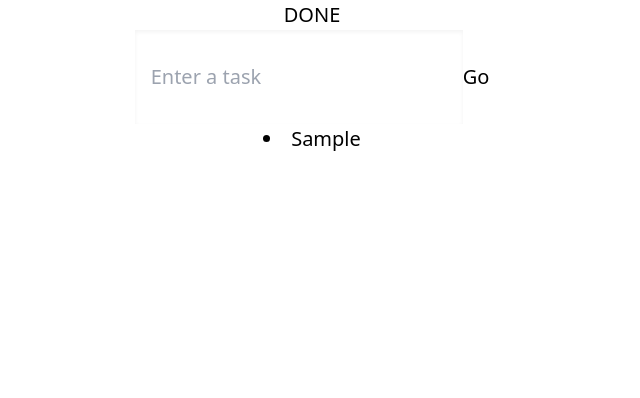
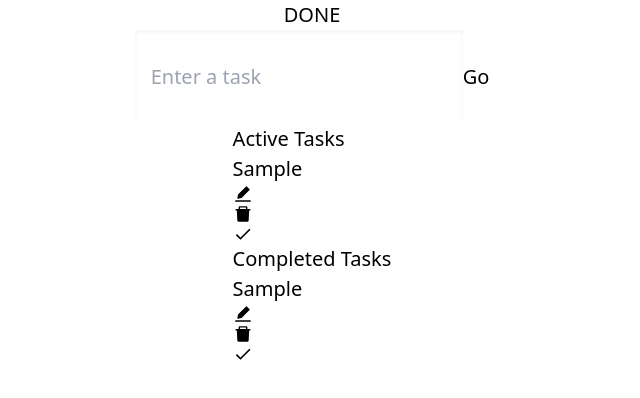
Before and after one commit to PhilKsr/done, a Next.js app: page / in a window 1280 px wide. Both pictures are taken after typing "Sample" into the empty fields and a click on the button "Go". Shown: the top 398 px of the page, without its empty margins (328-968 px from the left). Built offline with nearby package versions, Linux system fonts and the light colour scheme.

Commit message:
Added TodoList component with functions

```diff
--- /dev/null
+++ b/components/SingleTodo.tsx
@@ -0,0 +1,77 @@
+import { FormEvent, SetStateAction, useEffect, useRef, useState } from "react";
+import { Todo } from "../lib/model";
+import { AiFillDelete, AiFillEdit } from "react-icons/ai";
+import { MdDone } from "react-icons/md";
+import TodoList from "./TodoList";
+
+interface Props {
+  todo: Todo;
+  todos: Todo[];
+  onSetTodos: React.Dispatch<SetStateAction<Todo[]>>;
+}
+
+const SingleTodo = ({ todo, todos, onSetTodos }: Props) => {
+  const [edit, setEdit] = useState<boolean>(false);
+  const [editTodo, setEditTodo] = useState<string>(todo.todo);
+
+  const handleDone = (id: number) => {
+    onSetTodos(
+      todos.map((todo) =>
+        todo.id === id ? { ...todo, isDone: !todo.isDone } : todo
+      )
+    );
+  };
+
+  const handleDelete = (id: number) => {
+    onSetTodos(todos.filter((todo) => todo.id !== id));
+  };
+
+  const handleEdit = (e: FormEvent, id: number) => {
+    e.preventDefault();
+    onSetTodos(
+      todos.map((todo) => (todo.id === id ? { ...todo, todo: editTodo } : todo))
+    );
+    setEdit(false);
+  };
+
+  const inputRef = useRef<HTMLInputElement>(null);
+
+  useEffect(() => {
+    inputRef.current?.focus();
+  }, [edit]);
+
+  return (
+    <form onSubmit={(e) => handleEdit(e, todo.id)}>
+      {edit ? (
+        <input
+          ref={inputRef}
+          type='text'
+          value={editTodo}
+          onChange={(e) => setEditTodo(e.target.value)}
+        />
+      ) : todo.isDone ? (
+        <span className='line-through'>{todo.todo}</span>
+      ) : (
+        <span>{todo.todo}</span>
+      )}
+      <div>
+        <span
+          onClick={() => {
+            if (!edit && !todo.isDone) {
+              setEdit(!edit);
+            }
+          }}>
+          <AiFillEdit />
+        </span>
+        <span>
+          <AiFillDelete onClick={() => handleDelete(todo.id)} />
+        </span>
+        <span onClick={() => handleDone(todo.id)}>
+          <MdDone />
+        </span>
+      </div>
+    </form>
+  );
+};
+
+export default SingleTodo;
--- a/components/TodoList.tsx
+++ b/components/TodoList.tsx
@@ -1,17 +1,37 @@
 import { SetStateAction } from "react";
 import { Todo } from "../lib/model";
+import SingleTodo from "./SingleTodo";
 
 interface Props {
   todos: Todo[];
-  onSetTodos: React.Dispatch<SetStateAction<string>>;
+  onSetTodos: React.Dispatch<SetStateAction<Todo[]>>;
 }
 
 const TodoList = ({ todos, onSetTodos }: Props) => {
   return (
     <div>
-      {todos.map((t) => (
-        <li>{t.todo}</li>
-      ))}
+      <div>
+        <span>Active Tasks</span>
+        {todos.map((t) => (
+          <SingleTodo
+            key={t.id}
+            todo={t}
+            todos={todos}
+            onSetTodos={onSetTodos}
+          />
+        ))}
+      </div>
+      <div>
+        <span>Completed Tasks</span>
+        {todos.map((t) => (
+          <SingleTodo
+            key={t.id}
+            todo={t}
+            todos={todos}
+            onSetTodos={onSetTodos}
+          />
+        ))}
+      </div>
     </div>
   );
 };
--- a/package.json
+++ b/package.json
@@ -11,7 +11,8 @@
   "dependencies": {
     "next": "12.1.0",
     "react": "17.0.2",
-    "react-dom": "17.0.2"
+    "react-dom": "17.0.2",
+    "react-icons": "^4.3.1"
   },
   "devDependencies": {
     "@types/node": "17.0.18",
```
Also changed, not shown: 1 other file (tests, documents, lock files or other folders).
